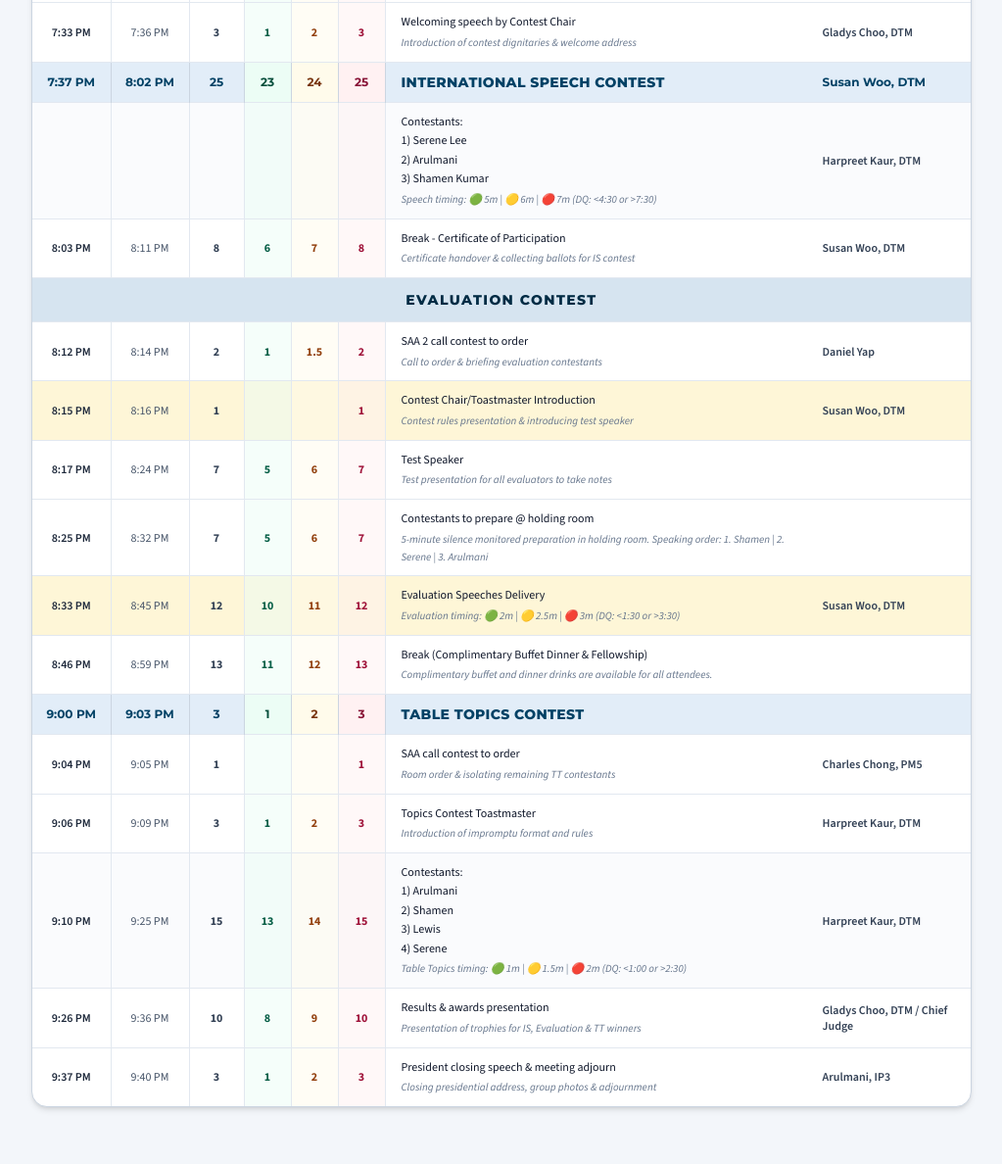
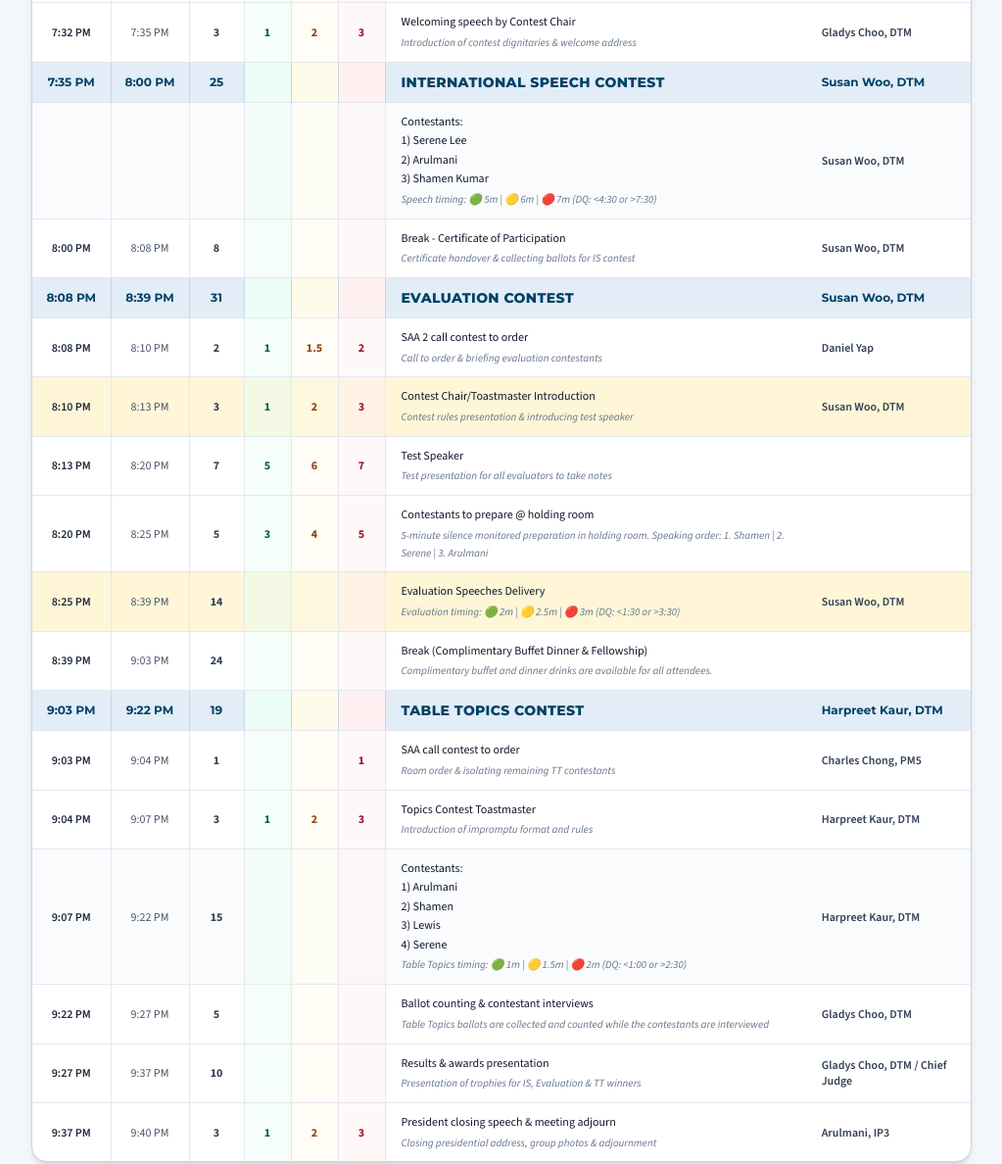
Before and after one commit to marulmani/oneworld-tmc-contests, a plain HTML site: page index.html in a window 1280 px wide. Shown: the part 1169-2357 px from the top of the page at 98% size, without its empty margins (128-1151 px from the left). Drawn offline with nearby package versions, Linux system fonts and the light colour scheme.

Commit message:
Agenda: consistent contest layout and realistic timings
- Each contest has a header row spanning the whole contest, steps beneath
- Times run back to back (no lost minute between rows)
- Longer Chair introduction and evaluation speeches, 5-minute preparation
- New ballot counting & contestant interviews slot before results
- Dinner break extended to 24 minutes; night still ends 9:40 PM
- G/Y/R kept only on rows where a speaker is timed

Co-Authored-By: Claude Fable 5.2 <noreply@anthropic.com>

```diff
--- a/index.html
+++ b/index.html
@@ -1017,6 +1017,8 @@
       }
     ];
 
+    // Times run back to back: each row starts when the previous one ends. A contest header row
+    // (isSectionHeader) spans the whole contest; its steps are listed beneath it.
     const DEFAULT_AGENDA = [
       {
         id: 'a1',
@@ -1033,8 +1035,8 @@
       },
       {
         id: 'a2',
-        from: '7:33 PM',
-        to: '7:36 PM',
+        from: '7:32 PM',
+        to: '7:35 PM',
         mins: '3',
         g: '1',
         y: '2',
@@ -1047,12 +1049,12 @@
       {
         id: 'a3_header',
         isSectionHeader: true,
-        from: '7:37 PM',
-        to: '8:02 PM',
+        from: '7:35 PM',
+        to: '8:00 PM',
         mins: '25',
-        g: '23',
-        y: '24',
-        r: '25',
+        g: '',
+        y: '',
+        r: '',
         program: 'INTERNATIONAL SPEECH CONTEST',
         rolePlayer: 'Susan Woo, DTM',
         category: 'international'
@@ -1068,17 +1070,17 @@
         r: '',
         program: 'Contestants:\n1) Serene Lee\n2) Arulmani\n3) Shamen Kumar',
         details: 'Speech timing: 🟢 5m | 🟡 6m | 🔴 7m (DQ: <4:30 or >7:30)',
-        rolePlayer: 'Harpreet Kaur, DTM',
+        rolePlayer: 'Susan Woo, DTM',
         category: 'international'
       },
       {
         id: 'a4',
-        from: '8:03 PM',
-        to: '8:11 PM',
+        from: '8:00 PM',
+        to: '8:08 PM',
         mins: '8',
-        g: '6',
-        y: '7',
-        r: '8',
+        g: '',
+        y: '',
+        r: '',
         program: 'Break - Certificate of Participation',
         details: 'Certificate handover & collecting ballots for IS contest',
         rolePlayer: 'Susan Woo, DTM',
@@ -1086,14 +1088,21 @@
       },
       {
         id: 'a5_banner',
-        isSectionBanner: true,
+        isSectionHeader: true,
+        from: '8:08 PM',
+        to: '8:39 PM',
+        mins: '31',
+        g: '',
+        y: '',
+        r: '',
         program: 'EVALUATION CONTEST',
+        rolePlayer: 'Susan Woo, DTM',
         category: 'evaluation'
       },
       {
         id: 'a5_1',
-        from: '8:12 PM',
-        to: '8:14 PM',
+        from: '8:08 PM',
+        to: '8:10 PM',
         mins: '2',
         g: '1',
         y: '1.5',
@@ -1105,22 +1114,22 @@
       },
       {
         id: 'a5_2',
-        from: '8:15 PM',
-        to: '8:16 PM',
-        mins: '1',
-        g: '',
-        y: '',
-        r: '1',
+        highlightRow: true,
+        from: '8:10 PM',
+        to: '8:13 PM',
+        mins: '3',
+        g: '1',
+        y: '2',
+        r: '3',
         program: 'Contest Chair/Toastmaster Introduction',
         details: 'Contest rules presentation & introducing test speaker',
         rolePlayer: 'Susan Woo, DTM',
-        category: 'evaluation',
-        highlightRow: true
+        category: 'evaluation'
       },
       {
         id: 'a5_3',
-        from: '8:17 PM',
-        to: '8:24 PM',
+        from: '8:13 PM',
+        to: '8:20 PM',
         mins: '7',
         g: '5',
         y: '6',
@@ -1132,12 +1141,12 @@
       },
       {
         id: 'a5_4',
-        from: '8:25 PM',
-        to: '8:32 PM',
-        mins: '7',
-        g: '5',
-        y: '6',
-        r: '7',
+        from: '8:20 PM',
+        to: '8:25 PM',
+        mins: '5',
+        g: '3',
+        y: '4',
+        r: '5',
         program: 'Contestants to prepare @ holding room',
         details: '5-minute silence monitored preparation in holding room. Speaking order: 1. Shamen | 2. Serene | 3. Arulmani',
         rolePlayer: '',
@@ -1145,26 +1154,26 @@
       },
       {
         id: 'a5_5',
-        from: '8:33 PM',
-        to: '8:45 PM',
-        mins: '12',
-        g: '10',
-        y: '11',
-        r: '12',
+        highlightRow: true,
+        from: '8:25 PM',
+        to: '8:39 PM',
+        mins: '14',
+        g: '',
+        y: '',
+        r: '',
         program: 'Evaluation Speeches Delivery',
         details: 'Evaluation timing: 🟢 2m | 🟡 2.5m | 🔴 3m (DQ: <1:30 or >3:30)',
         rolePlayer: 'Susan Woo, DTM',
-        category: 'evaluation',
-        highlightRow: true
+        category: 'evaluation'
       },
       {
         id: 'a6',
-        from: '8:46 PM',
-        to: '8:59 PM',
-        mins: '13',
-        g: '11',
-        y: '12',
-        r: '13',
+        from: '8:39 PM',
+        to: '9:03 PM',
+        mins: '24',
+        g: '',
+        y: '',
+        r: '',
         program: 'Break (Complimentary Buffet Dinner & Fellowship)',
         details: 'Complimentary buffet and dinner drinks are available for all attendees.',
         rolePlayer: '',
@@ -1173,20 +1182,20 @@
       {
         id: 'a7_banner',
         isSectionHeader: true,
-        from: '9:00 PM',
-        to: '9:03 PM',
-        mins: '3',
-        g: '1',
-        y: '2',
-        r: '3',
+        from: '9:03 PM',
+        to: '9:22 PM',
+        mins: '19',
+        g: '',
+        y: '',
+        r: '',
         program: 'TABLE TOPICS CONTEST',
-        rolePlayer: '',
+        rolePlayer: 'Harpreet Kaur, DTM',
         category: 'topics'
       },
       {
         id: 'a7_1',
-        from: '9:04 PM',
-        to: '9:05 PM',
+        from: '9:03 PM',
+        to: '9:04 PM',
         mins: '1',
         g: '',
         y: '',
@@ -1198,8 +1207,8 @@
       },
       {
         id: 'a7_2',
-        from: '9:06 PM',
-        to: '9:09 PM',
+        from: '9:04 PM',
+        to: '9:07 PM',
         mins: '3',
         g: '1',
         y: '2',
@@ -1212,25 +1221,38 @@
       {
         id: 'a7_3',
         isSubRow: true,
-        from: '9:10 PM',
-        to: '9:25 PM',
+        from: '9:07 PM',
+        to: '9:22 PM',
         mins: '15',
-        g: '13',
-        y: '14',
-        r: '15',
+        g: '',
+        y: '',
+        r: '',
         program: 'Contestants:\n1) Arulmani\n2) Shamen\n3) Lewis\n4) Serene',
         details: 'Table Topics timing: 🟢 1m | 🟡 1.5m | 🔴 2m (DQ: <1:00 or >2:30)',
         rolePlayer: 'Harpreet Kaur, DTM',
         category: 'topics'
       },
       {
+        id: 'a7_4',
+        from: '9:22 PM',
+        to: '9:27 PM',
+        mins: '5',
+        g: '',
+        y: '',
+        r: '',
+        program: 'Ballot counting & contestant interviews',
+        details: 'Table Topics ballots are collected and counted while the contestants are interviewed',
+        rolePlayer: 'Gladys Choo, DTM',
+        category: 'general'
+      },
+      {
         id: 'a8',
-        from: '9:26 PM',
-        to: '9:36 PM',
+        from: '9:27 PM',
+        to: '9:37 PM',
         mins: '10',
-        g: '8',
-        y: '9',
-        r: '10',
+        g: '',
+        y: '',
+        r: '',
         program: 'Results & awards presentation',
         details: 'Presentation of trophies for IS, Evaluation & TT winners',
         rolePlayer: 'Gladys Choo, DTM / Chief Judge',
```
